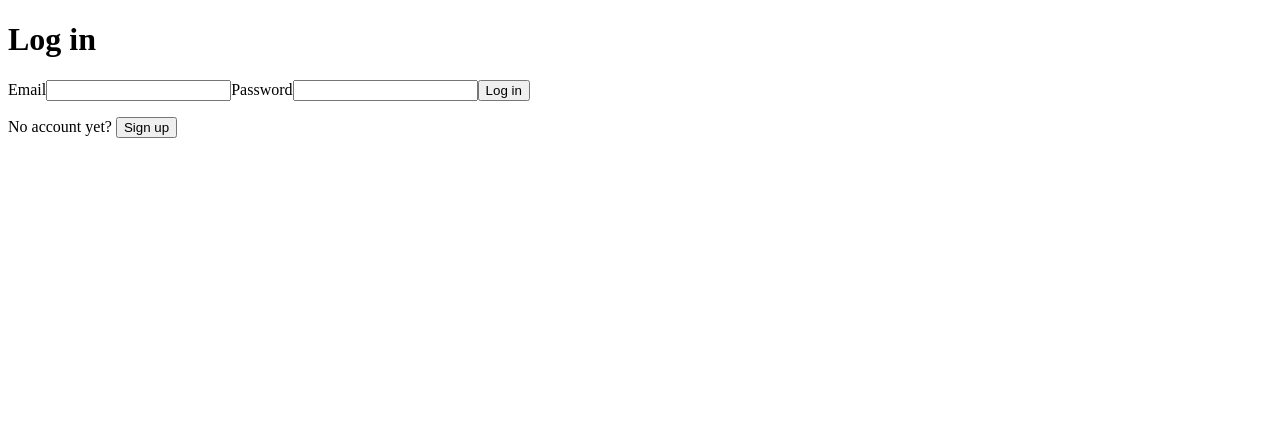
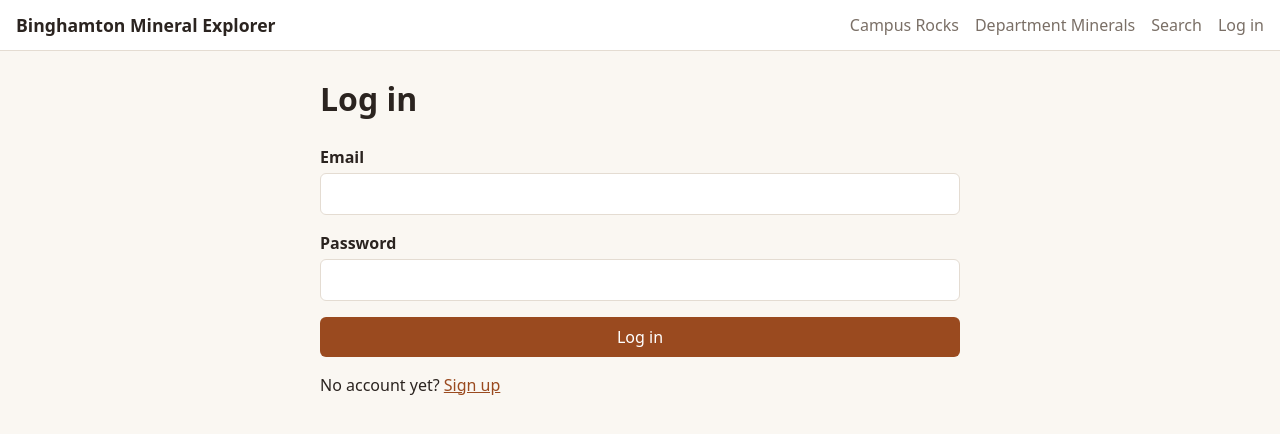
Before and after one commit to xinnilan/binghamton-mineral-explorer, a Next.js app: page /login in a window 1280 px wide. Shown: the top 434 px of the page. Built offline with nearby package versions, Linux system fonts and the light colour scheme; no server answers.

Commit message:
add layout, navigation, and home page

```diff
--- /dev/null
+++ b/app/globals.css
@@ -0,0 +1,138 @@
+:root {
+  --bg: #faf7f2;
+  --surface: #ffffff;
+  --text: #2b2420;
+  --muted: #7a6f66;
+  --border: #e4dcd2;
+  --accent: #9a4a1f;
+  --accent-dark: #7a3a17;
+  --teaching: #2f6b4f;
+  --danger: #b3261e;
+  --notice-bg: #fff4e0;
+}
+
+* { box-sizing: border-box; }
+
+body {
+  margin: 0;
+  background: var(--bg);
+  color: var(--text);
+  font-family: system-ui, -apple-system, "Segoe UI", Roboto, sans-serif;
+  line-height: 1.5;
+}
+
+main { max-width: 1100px; margin: 0 auto; padding: 24px 16px 96px; }
+
+a { color: var(--accent); }
+
+h1 { margin-top: 0; }
+h2 { margin-top: 32px; font-size: 1.2rem; }
+
+.muted { color: var(--muted); }
+.small { font-size: 0.875rem; }
+.narrow { max-width: 640px; margin: 0 auto; }
+
+/* ---------- Navigation ---------- */
+.nav {
+  display: flex; flex-wrap: wrap; align-items: center; justify-content: space-between;
+  gap: 8px 24px; padding: 12px 16px;
+  background: var(--surface); border-bottom: 1px solid var(--border);
+}
+.nav .brand { font-weight: 700; color: var(--text); text-decoration: none; font-size: 1.1rem; }
+.nav nav { display: flex; flex-wrap: wrap; gap: 4px 16px; align-items: center; }
+.nav nav a { color: var(--muted); text-decoration: none; }
+.nav nav a.active, .nav nav a:hover { color: var(--accent); }
+
+/* ---------- Buttons & forms ---------- */
+button, .button {
+  display: inline-block;
+  background: var(--accent); color: #fff;
+  border: none; border-radius: 6px;
+  padding: 8px 14px; font: inherit; cursor: pointer; text-decoration: none;
+}
+button:hover, .button:hover { background: var(--accent-dark); }
+button:disabled { opacity: 0.5; cursor: default; }
+button.secondary { background: transparent; color: var(--text); border: 1px solid var(--border); }
+button.danger { background: var(--danger); }
+.link-button { background: none; color: var(--accent); padding: 0; text-decoration: underline; }
+.link-button:hover { background: none; }
+
+.form { display: flex; flex-direction: column; gap: 16px; }
+.form label, .label { display: flex; flex-direction: column; gap: 4px; font-weight: 600; margin: 0; }
+.form label .muted { font-weight: 400; }
+input, textarea, select {
+  font: inherit; padding: 8px 10px;
+  border: 1px solid var(--border); border-radius: 6px; background: var(--surface);
+}
+label.checkbox { flex-direction: row; align-items: center; gap: 8px; font-weight: 400; }
+
+.toggle { border: 1px solid var(--border); border-radius: 6px; display: flex; gap: 24px; padding: 8px 12px; }
+.toggle label { flex-direction: row; align-items: center; gap: 6px; font-weight: 400; }
+
+.row { display: flex; flex-wrap: wrap; gap: 8px; }
+.actions { margin-top: 32px; }
+
+.notice { background: var(--notice-bg); padding: 10px 14px; border-radius: 6px; }
+.error { color: var(--danger); }
+
+.preview { max-width: 240px; border-radius: 6px; }
+
+/* ---------- Cards & grid ---------- */
+.grid {
+  display: grid; gap: 16px;
+  grid-template-columns: repeat(auto-fill, minmax(220px, 1fr));
+}
+.card {
+  background: var(--surface); border: 1px solid var(--border); border-radius: 10px; padding: 12px;
+}
+.home-card { text-decoration: none; color: var(--text); padding: 20px; }
+.home-card:hover { border-color: var(--accent); }
+.home-card h2 { margin-top: 0; }
+
+.specimen-card a { text-decoration: none; color: var(--text); }
+.specimen-card h3 { margin: 8px 0 2px; font-size: 1rem; }
+.specimen-card p { margin: 2px 0; }
+.thumb { width: 100%; aspect-ratio: 4 / 3; object-fit: cover; border-radius: 6px; background: var(--border); }
+.no-image { display: flex; align-items: center; justify-content: center; color: var(--muted); }
+
+.badge {
+  display: inline-block; font-size: 0.75rem; padding: 2px 8px; margin-right: 6px;
+  border-radius: 999px; background: var(--border);
+}
+.badge.teaching { background: #dcefe4; color: var(--teaching); }
+
+/* ---------- Detail page ---------- */
+.detail { max-width: 800px; margin: 0 auto; }
+.detail-image { width: 100%; max-height: 520px; object-fit: contain; background: var(--surface); border-radius: 10px; }
+.description { white-space: pre-wrap; }
+
+.qr-box { display: flex; flex-wrap: wrap; gap: 16px; align-items: center; }
+
+/* ---------- Maps ---------- */
+.map { border-radius: 10px; border: 1px solid var(--border); z-index: 0; }
+.map-placeholder {
+  height: 320px; display: flex; align-items: center; justify-content: center;
+  background: var(--border); border-radius: 10px; color: var(--muted);
+}
+
+/* ---------- Floating + button ---------- */
+.fab {
+  position: fixed; right: 24px; bottom: 24px;
+  width: 60px; height: 60px; border-radius: 50%;
+  background: var(--accent); color: #fff; text-decoration: none;
+  font-size: 2rem; line-height: 60px; text-align: center;
+  box-shadow: 0 4px 12px rgba(0, 0, 0, 0.25);
+  z-index: 1000;
+}
+.fab:hover { background: var(--accent-dark); }
+
+/* ---------- Other pages ---------- */
+.filters { display: flex; flex-wrap: wrap; gap: 16px; align-items: center; margin-bottom: 8px; }
+.search-bar { display: flex; gap: 8px; margin-bottom: 16px; }
+.search-bar input { flex: 1; min-width: 0; }
+
+.user-list { list-style: none; padding: 0; display: flex; flex-direction: column; gap: 8px; }
+.user-list li {
+  display: flex; flex-wrap: wrap; justify-content: space-between; align-items: center; gap: 8px;
+  background: var(--surface); border: 1px solid var(--border); border-radius: 8px; padding: 10px 14px;
+}
--- /dev/null
+++ b/app/layout.js
@@ -0,0 +1,22 @@
+import "leaflet/dist/leaflet.css";
+import "./globals.css";
+import { AuthProvider } from "@/components/AuthProvider";
+import Nav from "@/components/Nav";
+
+export const metadata = {
+  title: "Binghamton Mineral Explorer",
+  description: "Campus rocks and department minerals",
+};
+
+export default function RootLayout({ children }) {
+  return (
+    <html lang="en">
+      <body>
+        <AuthProvider>
+          <Nav />
+          <main>{children}</main>
+        </AuthProvider>
+      </body>
+    </html>
+  );
+}
--- /dev/null
+++ b/components/Nav.js
@@ -0,0 +1,44 @@
+"use client";
+
+import Link from "next/link";
+import { usePathname, useRouter } from "next/navigation";
+import { supabase } from "@/lib/supabase";
+import { useAuth } from "./AuthProvider";
+
+const LINKS = [
+  { href: "/rocks", label: "Campus Rocks" },
+  { href: "/minerals", label: "Department Minerals" },
+  { href: "/search", label: "Search" },
+];
+
+export default function Nav() {
+  const { isLoggedIn, isAdmin, profile } = useAuth();
+  const pathname = usePathname();
+  const router = useRouter();
+
+  async function logOut() {
+    await supabase.auth.signOut();
+    router.push("/");
+  }
+
+  return (
+    <header className="nav">
+      <Link href="/" className="brand">Binghamton Mineral Explorer</Link>
+      <nav>
+        {LINKS.map((l) => (
+          <Link key={l.href} href={l.href} className={pathname.startsWith(l.href) ? "active" : ""}>
+            {l.label}
+          </Link>
+        ))}
+        {isAdmin && (
+          <Link href="/admin" className={pathname.startsWith("/admin") ? "active" : ""}>Admin</Link>
+        )}
+        {isLoggedIn ? (
+          <button className="link-button" onClick={logOut} title={profile?.email}>Log out</button>
+        ) : (
+          <Link href="/login">Log in</Link>
+        )}
+      </nav>
+    </header>
+  );
+}
```
Also changed, not shown: app/page.js (added, +20 -0 lines).
